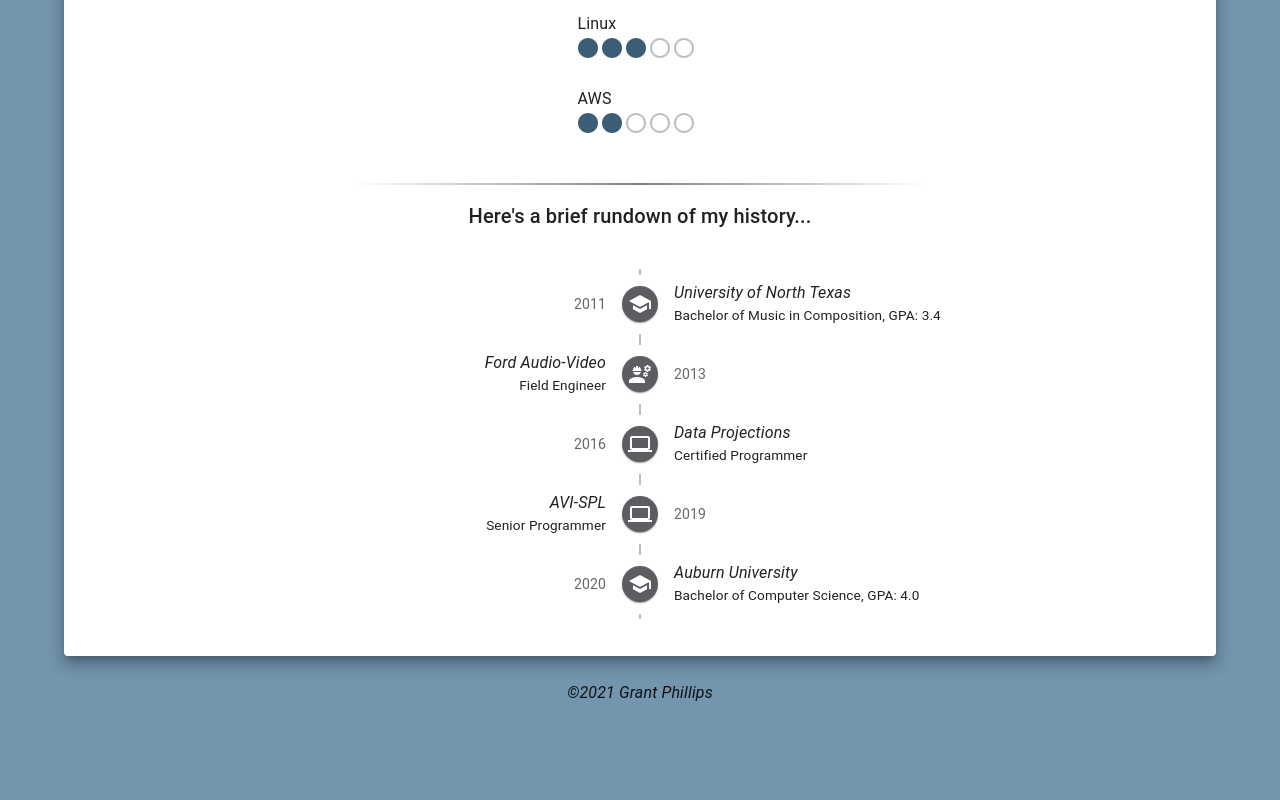
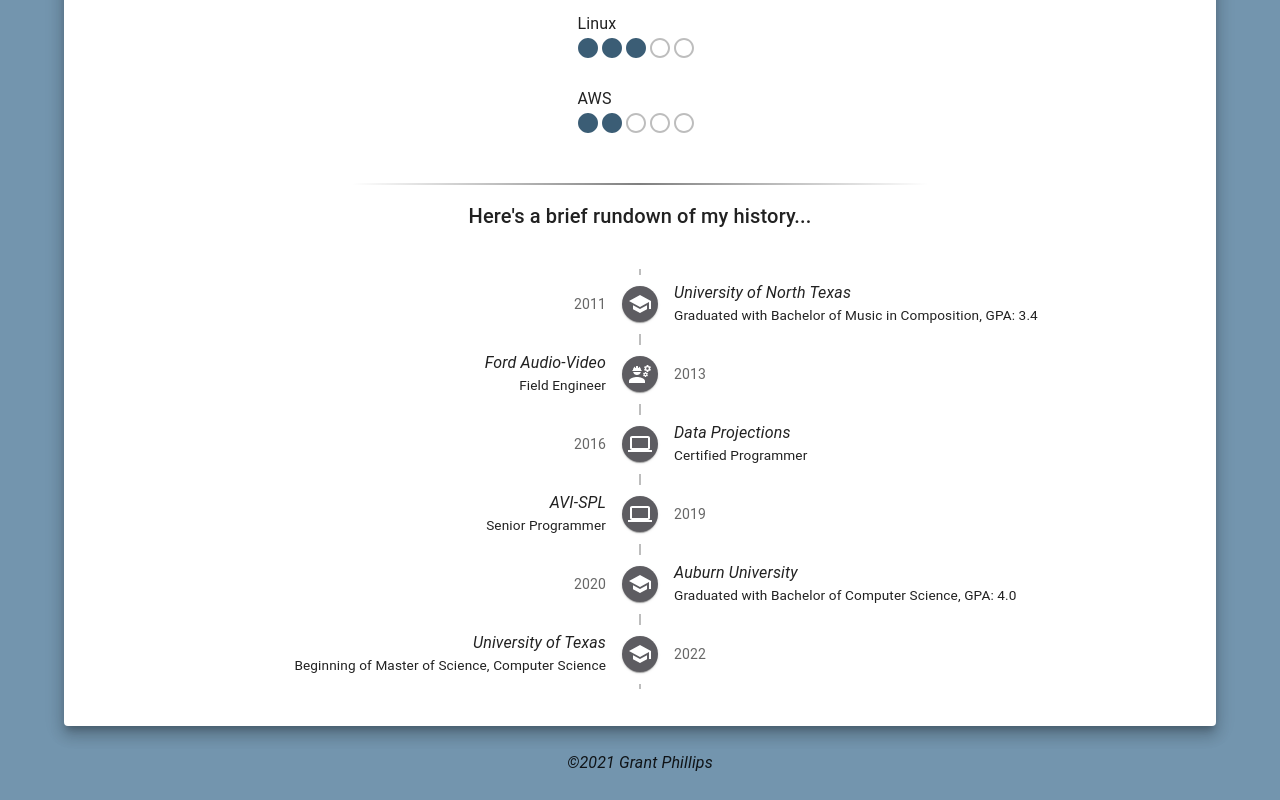
Before and after one commit to GCPhillips/Personal-Website, a React (Create React App) app: page / in a window 1280 px wide. Shown: the part 877-1677 px from the top of the page. Before the commit the page ends 1607 px from the top, so only its background shows below. Built offline with nearby package versions, Linux system fonts and the light colour scheme.

Commit message:
feat: added University of Texas to timeline

```diff
--- a/src/components/PersonalTimeline.js
+++ b/src/components/PersonalTimeline.js
@@ -7,7 +7,7 @@
 const timeline = [
     {
         header: "University of North Texas",
-        content: "Bachelor of Music in Composition, GPA: 3.4",
+        content: "Graduated with Bachelor of Music in Composition, GPA: 3.4",
         year: "2011",
         icon: <School />
     },
@@ -31,8 +31,14 @@
     },
     {
         header: "Auburn University",
-        content: "Bachelor of Computer Science, GPA: 4.0",
+        content: "Graduated with Bachelor of Computer Science, GPA: 4.0",
         year: "2020",
+        icon: <School />
+    },
+    {
+        header: "University of Texas",
+        content: "Beginning of Master of Science, Computer Science",
+        year: "2022",
         icon: <School />
     }
 ]
```
